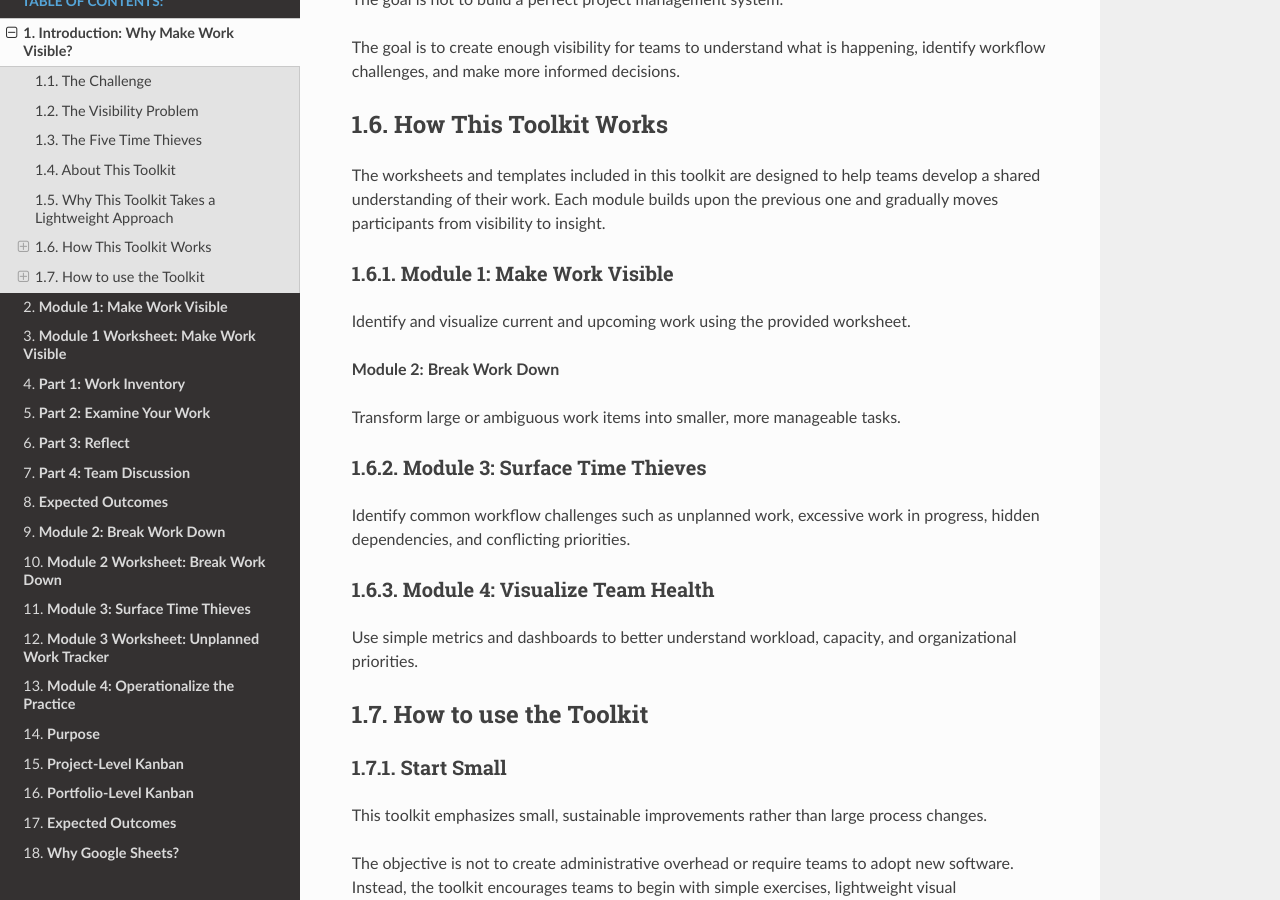
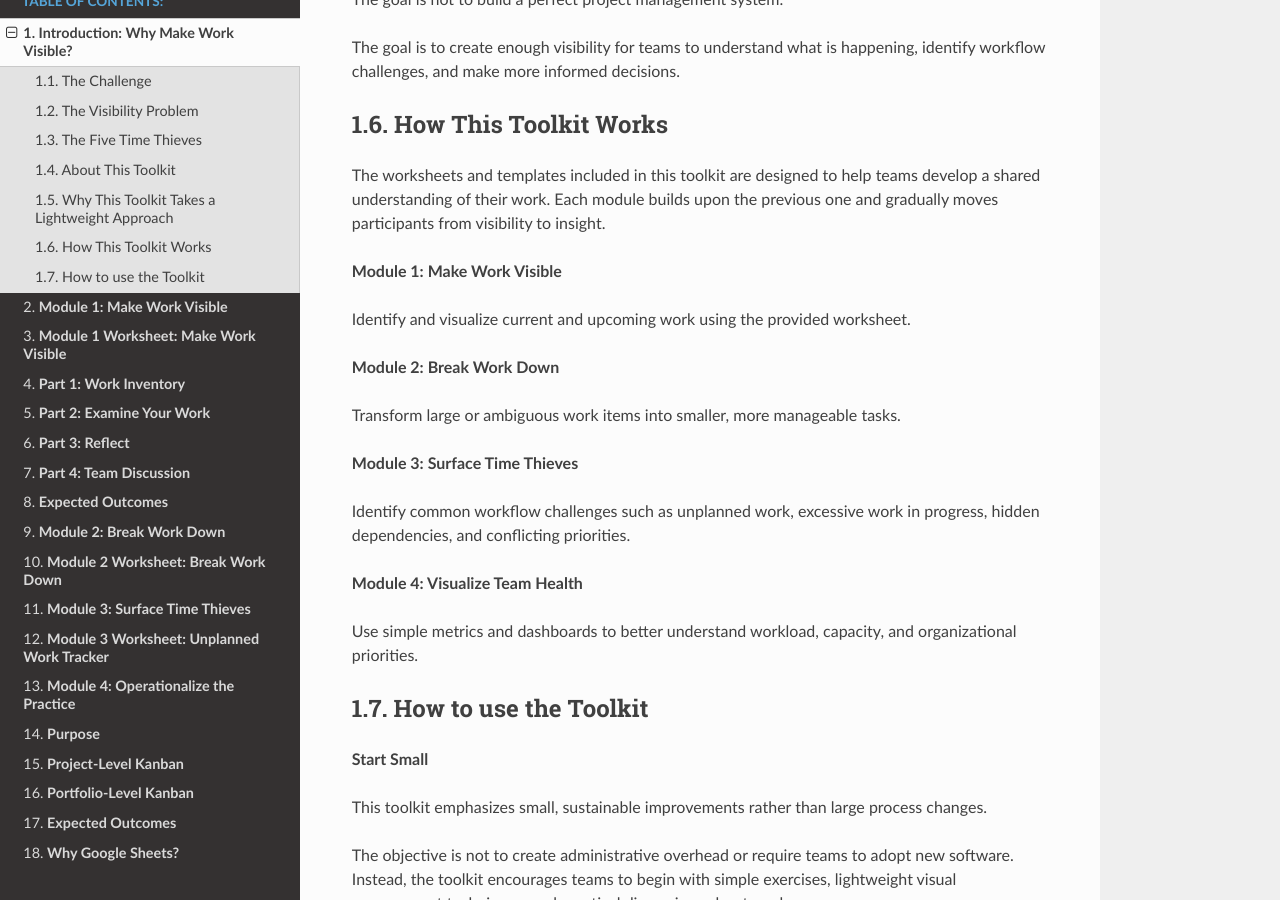
Before and after one commit to amaji/rcd-work-visualization, a Sphinx documentation site: the page built from source/sections/intro.rst, in a window 1280 px wide and 900 px high, scrolled down 2756 px. Built offline with Sphinx 7.4.7 and the Read the Docs theme 3.1.0, drawn with Linux system fonts in a browser that asks for light colours.

Commit message:
Formatting. Remove unnecessary subsections.

```diff
--- a/source/sections/intro.rst
+++ b/source/sections/intro.rst
@@ -141,8 +141,7 @@ help teams develop a shared understanding of their work. Each module
 builds upon the previous one and gradually moves participants from
 visibility to insight.
 
-Module 1: Make Work Visible
-~~~~~~~~~~~~~~~~~~~~~~~~~~~
+**Module 1: Make Work Visible**
 
 Identify and visualize current and upcoming work using the provided
 worksheet.
@@ -152,14 +151,12 @@ worksheet.
 Transform large or ambiguous work items into smaller, more manageable
 tasks.
 
-Module 3: Surface Time Thieves
-~~~~~~~~~~~~~~~~~~~~~~~~~~~~~~
+**Module 3: Surface Time Thieves**
 
 Identify common workflow challenges such as unplanned work, excessive
 work in progress, hidden dependencies, and conflicting priorities.
 
-Module 4: Visualize Team Health
-~~~~~~~~~~~~~~~~~~~~~~~~~~~~~~~
+**Module 4: Visualize Team Health**
 
 Use simple metrics and dashboards to better understand workload,
 capacity, and organizational priorities.
@@ -167,8 +164,7 @@ capacity, and organizational priorities.
 How to use the Toolkit
 ----------------------
 
-Start Small
-~~~~~~~~~~~
+**Start Small**
 
 This toolkit emphasizes small, sustainable improvements rather than
 large process changes.
```
